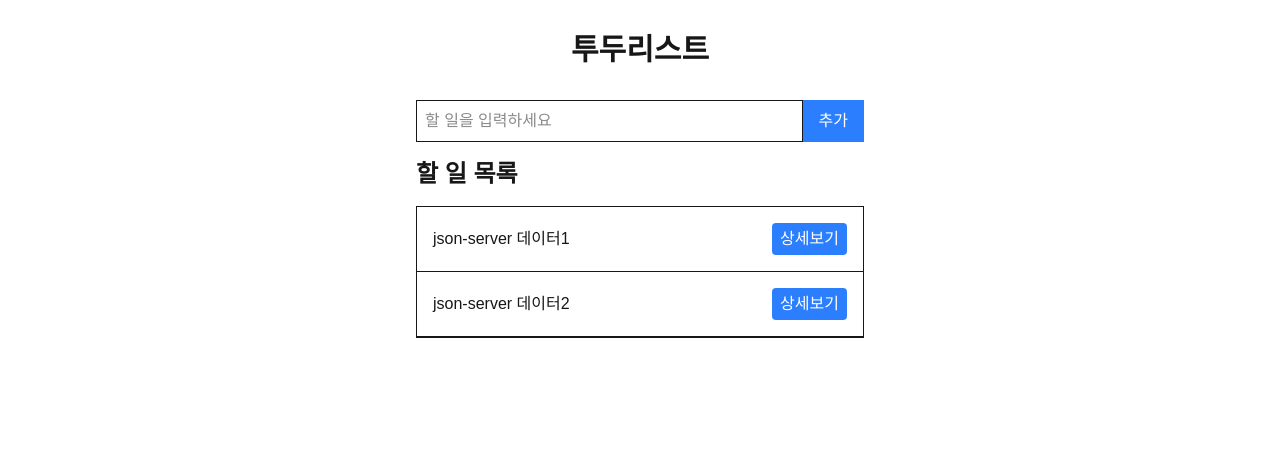
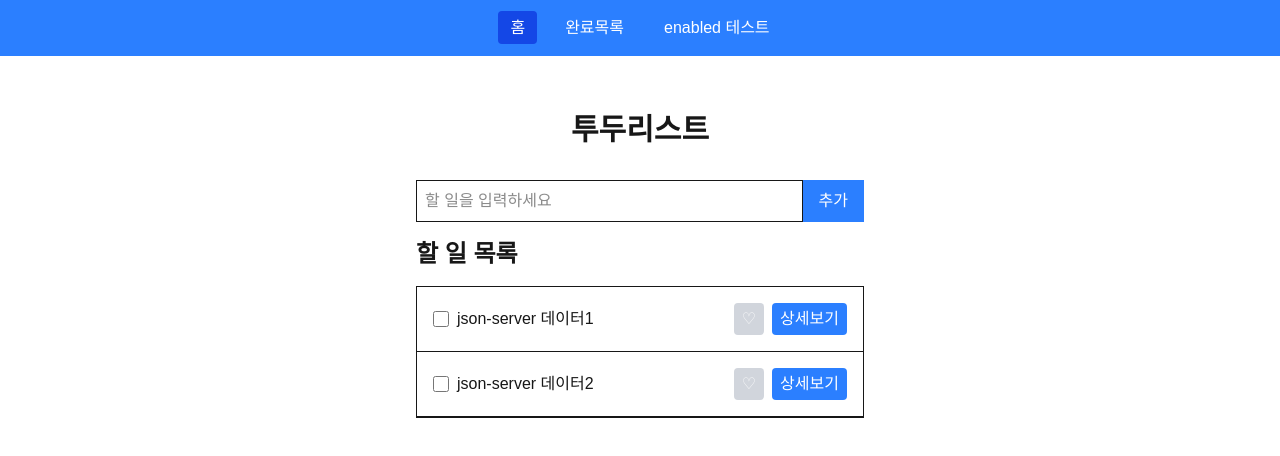
Before and after one commit to rjc1704/codeit-fullstack-9-react-query, a Next.js app: page / in a window 1280 px wide. Shown: the top 456 px of the page. Built offline with nearby package versions, Linux system fonts and the light colour scheme; data requests are answered from the project's data file.

Commit message:
errorHandling 실습준비

```diff
--- a/src/app/_components/TodoItem.jsx
+++ b/src/app/_components/TodoItem.jsx
@@ -1,20 +1,50 @@
+"use client";
+
 import Link from "next/link";
 
-export default function TodoItem({ todo }) {
+export default function TodoItem({
+  todo,
+  onToggle = null,
+  onLikeToggle = null,
+}) {
   return (
     <div className="flex items-center justify-between p-4 border-b">
-      <div className="flex items-center">
+      <div className="flex items-center gap-2">
+        {onToggle && (
+          <input
+            type="checkbox"
+            checked={todo.completed}
+            onChange={() =>
+              onToggle({ id: todo.id, currentCompleted: todo.completed })
+            }
+            className="w-4 h-4 cursor-pointer"
+          />
+        )}
         <span
           style={{ textDecoration: todo.completed ? "line-through" : "none" }}
         >
           {todo.title}
         </span>
       </div>
-      <Link href={`/${todo.id}`}>
-        <button className="px-2 py-1 bg-blue-500 text-white rounded cursor-pointer">
-          상세보기
-        </button>
-      </Link>
+      <div className="flex items-center gap-2">
+        {onLikeToggle && (
+          <button
+            onClick={() =>
+              onLikeToggle({ id: todo.id, currentLiked: todo.liked })
+            }
+            className={`px-2 py-1 ${
+              todo.liked ? "bg-red-500" : "bg-gray-300"
+            } text-white rounded cursor-pointer`}
+          >
+            {todo.liked ? "♥" : "♡"}
+          </button>
+        )}
+        <Link href={`/${todo.id}`}>
+          <button className="px-2 py-1 bg-blue-500 text-white rounded cursor-pointer">
+            상세보기
+          </button>
+        </Link>
+      </div>
     </div>
   );
 }
--- a/src/app/_components/TodoList.jsx
+++ b/src/app/_components/TodoList.jsx
@@ -1,8 +1,12 @@
 "use client";
 
 import TodoItem from "@/app/_components/TodoItem";
-import { fetchTodos } from "@/lib/services/todos";
-import { useQuery } from "@tanstack/react-query";
+import {
+  fetchTodos,
+  toggleTodoStatus,
+  toggleTodoLike,
+} from "@/lib/services/todos";
+import { useMutation, useQuery, useQueryClient } from "@tanstack/react-query";
 
 export default function TodoList() {
   const {
@@ -12,27 +16,51 @@ export default function TodoList() {
   } = useQuery({
     queryKey: ["todos"],
     queryFn: fetchTodos,
+    meta: {
+      name: "todos 홈",
+    },
   });
 
-  if (isPending) {
+  const queryClient = useQueryClient();
+
+  const toggleMutation = useMutation({
+    mutationFn: toggleTodoStatus,
+    onSuccess: async () => {
+      await queryClient.invalidateQueries({ queryKey: ["todos"] });
+    },
+  });
+
+  const toggleLikeMutation = useMutation({
+    mutationFn: toggleTodoLike,
+    onSuccess: async () => {
+      await queryClient.invalidateQueries({ queryKey: ["todos"] });
+    },
+  });
+
+  if (isPending)
     return (
       <div className="container mx-auto px-4 py-8 text-center">로딩 중...</div>
     );
-  }
 
-  if (error) {
+  if (error)
     return (
       <div className="container mx-auto px-4 py-8 text-center text-red-500">
-        {error.message}
+        {error}
       </div>
     );
-  }
   return (
     <div className="border">
       {todos.length === 0 ? (
         <div className="p-4 text-center">할 일이 없습니다.</div>
       ) : (
-        todos.map((todo) => <TodoItem key={todo.id} todo={todo} />)
+        todos.map((todo) => (
+          <TodoItem
+            key={todo.id}
+            todo={todo}
+            onToggle={toggleMutation.mutate}
+            onLikeToggle={toggleLikeMutation.mutate}
+          />
+        ))
       )}
     </div>
   );
--- /dev/null
+++ b/src/app/completed/page.jsx
@@ -0,0 +1,46 @@
+"use client";
+
+import { fetchTodos } from "@/lib/services/todos";
+import { useQuery } from "@tanstack/react-query";
+import TodoItem from "@/app/_components/TodoItem";
+
+export default function CompletedPage() {
+  const {
+    data: completedTodos,
+    isPending,
+    error,
+  } = useQuery({
+    queryKey: ["todos"],
+    queryFn: fetchTodos,
+    select: (todos) => todos.filter((todo) => todo.completed),
+    meta: {
+      name: "todos 완료목록",
+    },
+  });
+
+  if (isPending)
+    return (
+      <div className="container mx-auto px-4 py-8 text-center">로딩 중...</div>
+    );
+
+  if (error)
+    return (
+      <div className="container mx-auto px-4 py-8 text-center text-red-500">
+        {error}
+      </div>
+    );
+
+  return (
+    <div className="max-w-2xl mx-auto">
+      <h1 className="text-2xl font-bold mb-6">완료된 할 일 목록</h1>
+
+      <div className="border">
+        {completedTodos?.length === 0 ? (
+          <div className="p-4 text-center">완료된 할 일이 없습니다.</div>
+        ) : (
+          completedTodos?.map((todo) => <TodoItem key={todo.id} todo={todo} />)
+        )}
+      </div>
+    </div>
+  );
+}
--- /dev/null
+++ b/src/app/enabled-test/page.jsx
@@ -0,0 +1,82 @@
+"use client";
+
+import { fetchTodos } from "@/lib/services/todos";
+import { useQuery } from "@tanstack/react-query";
+import { useState } from "react";
+import TodoItem from "@/app/_components/TodoItem";
+
+export default function EnabledTestPage() {
+  const [isEnabled, setIsEnabled] = useState(false);
+
+  const {
+    data: todos,
+    isPending,
+    error,
+    isFetching,
+  } = useQuery({
+    queryKey: ["todos", "enabled-test"],
+    queryFn: fetchTodos,
+    enabled: isEnabled, // 토글 상태에 따라 쿼리 활성화/비활성화
+  });
+
+  return (
+    <div className="max-w-2xl mx-auto">
+      <h1 className="text-2xl font-bold mb-6">enabled 속성 테스트</h1>
+
+      <div className="mb-6">
+        <div className="flex items-center space-x-4 p-4 border rounded bg-gray-50">
+          <div className="font-medium">데이터 로딩 상태:</div>
+          <div className="px-3 py-1 rounded-full text-sm font-medium bg-blue-100 text-blue-800">
+            {isEnabled ? "활성화됨" : "비활성화됨"}
+          </div>
+
+          <button
+            onClick={() => setIsEnabled(!isEnabled)}
+            className={`px-4 py-2 rounded text-white ${
+              isEnabled
+                ? "bg-red-500 hover:bg-red-600"
+                : "bg-green-500 hover:bg-green-600"
+            }`}
+          >
+            {isEnabled ? "비활성화 처리" : "활성화 처리"}
+          </button>
+        </div>
+
+        <div className="mt-4 p-4 border rounded bg-gray-50">
+          <div className="flex items-center space-x-2">
+            <span className="font-medium">쿼리 상태:</span>
+            {isFetching && <span className="text-blue-500">로딩 중...</span>}
+            {!isEnabled && (
+              <span className="text-orange-500">쿼리 비활성화됨</span>
+            )}
+            {isEnabled && !isFetching && (
+              <span className="text-green-500">쿼리 완료</span>
+            )}
+          </div>
+        </div>
+      </div>
+
+      <div className="border">
+        {!isEnabled && (
+          <div className="p-4 text-center">
+            데이터 로딩을 활성화하려면 위의 버튼을 클릭하세요.
+          </div>
+        )}
+
+        {isPending && isEnabled && (
+          <div className="p-4 text-center">로딩 중...</div>
+        )}
+
+        {error && <div className="p-4 text-center text-red-500">{error}</div>}
+
+        {todos && todos.length === 0 && (
+          <div className="p-4 text-center">할 일이 없습니다.</div>
+        )}
+
+        {todos &&
+          todos.length > 0 &&
+          todos.map((todo) => <TodoItem key={todo.id} todo={todo} />)}
+      </div>
+    </div>
+  );
+}
--- a/src/app/layout.jsx
+++ b/src/app/layout.jsx
@@ -1,6 +1,7 @@
 import { Geist, Geist_Mono } from "next/font/google";
 import "./globals.css";
 import Providers from "./providers";
+import Header from "@/components/Header";
 
 const geistSans = Geist({
   variable: "--font-geist-sans",
@@ -23,7 +24,10 @@ export default function RootLayout({ children }) {
       <body
         className={`${geistSans.variable} ${geistMono.variable} antialiased`}
       >
-        <Providers>{children}</Providers>
+        <Providers>
+          <Header />
+          {children}
+        </Providers>
       </body>
     </html>
   );
--- /dev/null
+++ b/src/components/Header.jsx
@@ -0,0 +1,53 @@
+"use client";
+
+import Link from "next/link";
+import { usePathname } from "next/navigation";
+
+export default function Header() {
+  const pathname = usePathname();
+
+  const isActive = (path) => {
+    return pathname === path ? "bg-blue-700" : "";
+  };
+
+  return (
+    <header className="bg-blue-500 text-white p-4 mb-6">
+      <div className="container mx-auto">
+        <nav>
+          <ul className="flex space-x-4 justify-center">
+            <li>
+              <Link
+                href="/"
+                className={`px-3 py-2 rounded hover:bg-blue-600 ${isActive(
+                  "/",
+                )}`}
+              >
+                홈
+              </Link>
+            </li>
+            <li>
+              <Link
+                href="/completed"
+                className={`px-3 py-2 rounded hover:bg-blue-600 ${isActive(
+                  "/completed",
+                )}`}
+              >
+                완료목록
+              </Link>
+            </li>
+            <li>
+              <Link
+                href="/enabled-test"
+                className={`px-3 py-2 rounded hover:bg-blue-600 ${isActive(
+                  "/enabled-test",
+                )}`}
+              >
+                enabled 테스트
+              </Link>
+            </li>
+          </ul>
+        </nav>
+      </div>
+    </header>
+  );
+}
--- a/src/lib/services/todos.js
+++ b/src/lib/services/todos.js
@@ -45,7 +45,7 @@ export const deleteTodo = async (id) => {
 };
 
 // 할 일 완료 상태 토글
-export const toggleTodoStatus = async (id, currentCompleted) => {
+export const toggleTodoStatus = async ({ id, currentCompleted }) => {
   const response = await fetch(`${API_URL}/${id}`, {
     method: "PATCH",
     headers: {
@@ -59,5 +59,25 @@ export const toggleTodoStatus = async (id, currentCompleted) => {
   if (!response.ok) {
     throw new Error("할 일 상태를 변경하는데 실패했습니다.");
   }
+
   return await response.json();
 };
+
+// 좋아요 상태 토글
+export const toggleTodoLike = async ({ id, currentLiked }) => {
+  const response = await fetch(`${API_URL}/${id}`, {
+    method: "PATCH",
+    headers: {
+      "Content-Type": "application/json",
+    },
+    body: JSON.stringify({
+      liked: !currentLiked,
+    }),
+  });
+
+  if (!response.ok) {
+    throw new Error("좋아요 상태를 변경하는데 실패했습니다.");
+  }
+
+  return await response.json();
+};
```
Also changed, not shown: db.json (line endings or trailing spaces).
